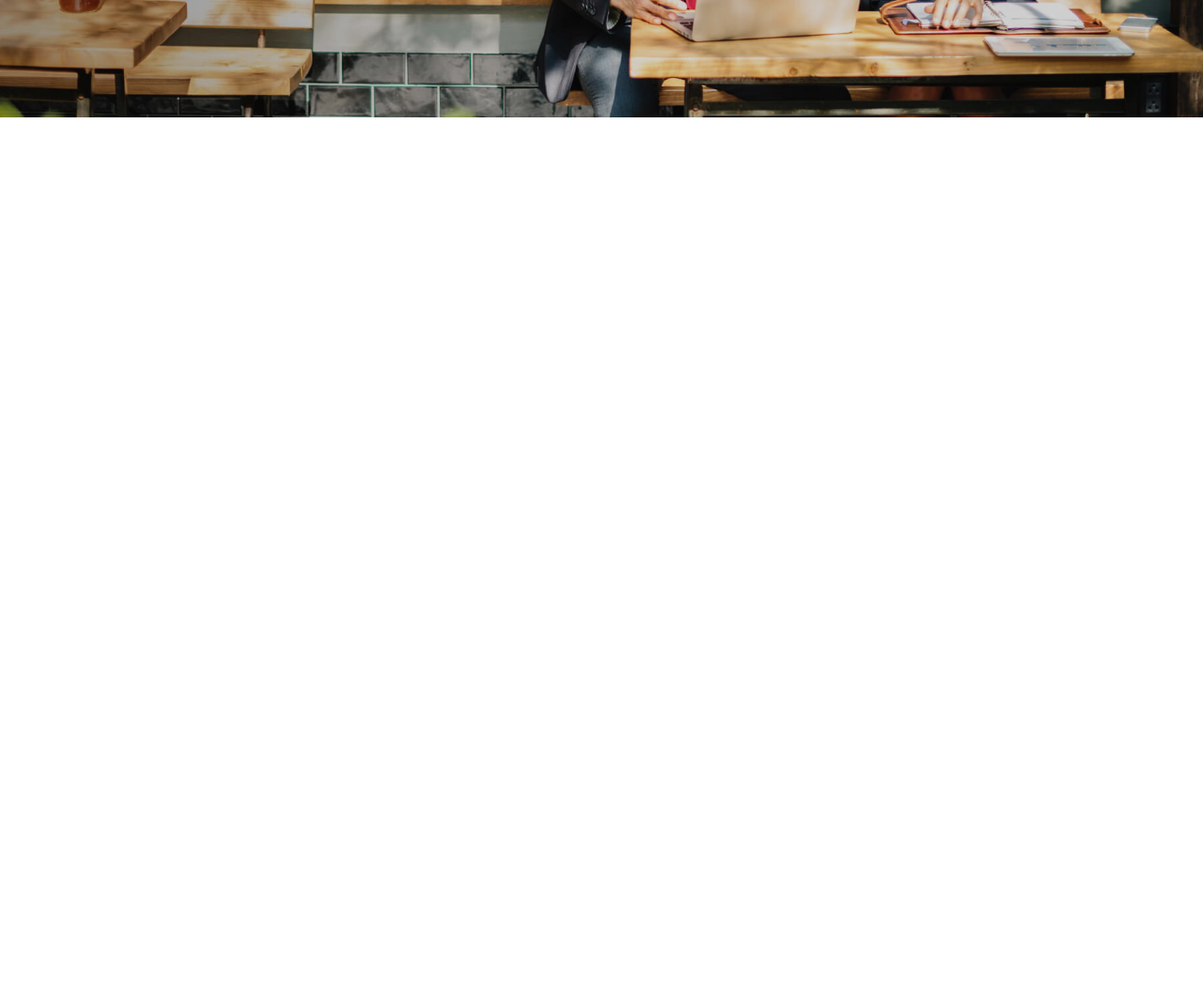
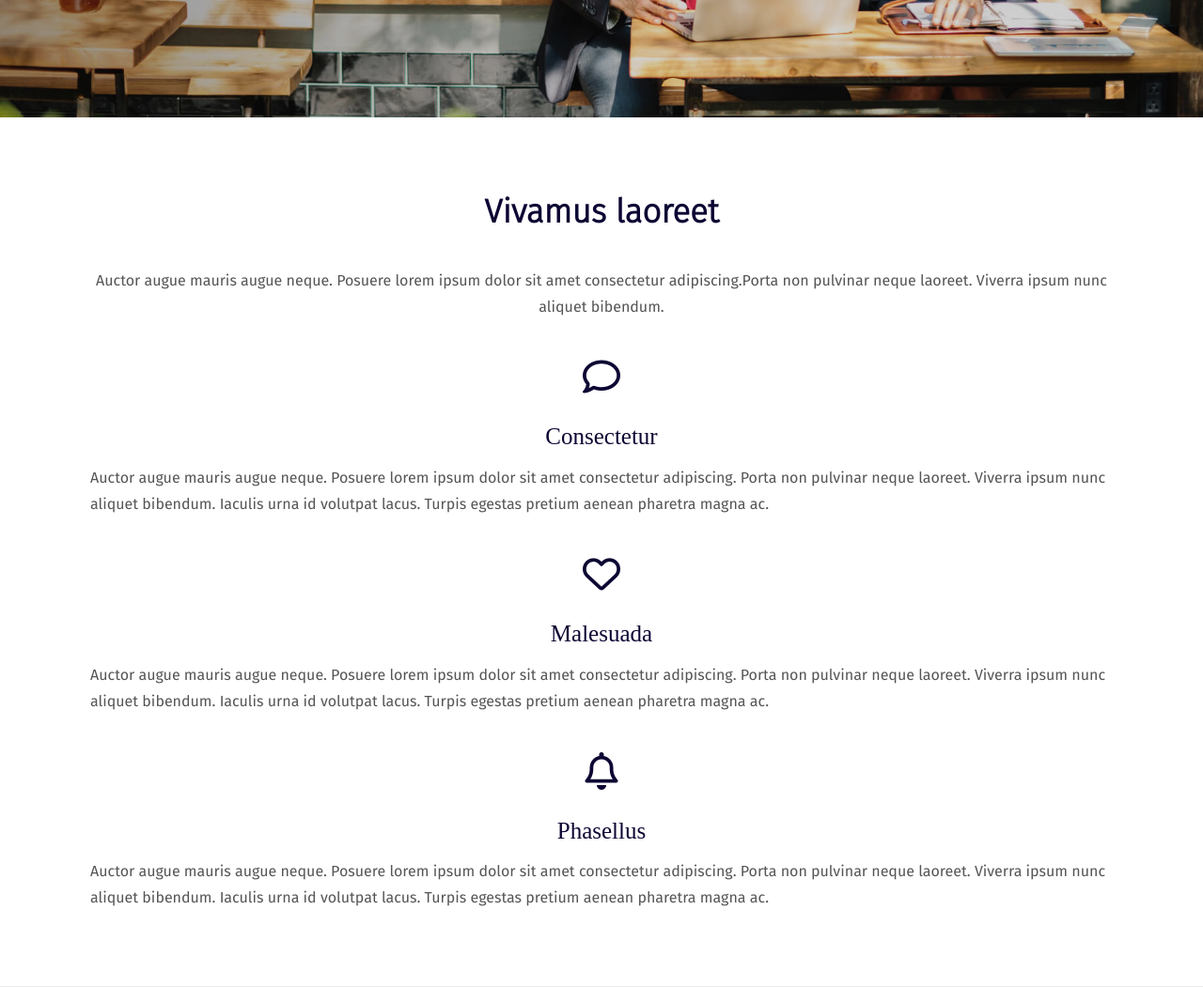
Before and after one commit to juanmoncayo55/bussiness-templated, a plain HTML site: page index.html in a window 1280 px wide. Shown: the part 500-1551 px from the top of the page at 94% size. Before the commit the page ends 800 px from the top, so only its background shows below. Drawn offline with Linux system fonts and the light colour scheme; a web font is replaced by a local one.

Commit message:
Agregando nueva sección de acerca(About), tambien se le agrego un borde inferior al header para visualizarlo mejor.

```diff
--- a/css/styles.css
+++ b/css/styles.css
@@ -69,6 +69,7 @@ img{ max-width: 100%; }
     width: 100%;
     top: 0;
     z-index: 10;
+    border-bottom: 1px solid #ebebeb;
 }
 .header-container{
 	display: flex;
@@ -134,6 +135,40 @@ img{ max-width: 100%; }
     margin: 3rem 0;
     line-height: 2.5rem;
 }
+/* About - valuables */
+.about{
+	padding: 8rem 0;
+	border-bottom: 1px solid #ebebeb;
+}
+.about .title{
+    color: var(--color3);
+    font-size: 3.5rem;
+    font-family: var(--flight);
+}
+.about .description{ margin: 4rem 0;line-height: 2.8rem; }
+.valuables{
+    display: flex;
+    flex-direction: column;
+    gap: 4rem;
+}
+.valuables-item{
+
+}
+.valuables-item i{
+	display: block;
+    font-size: 4rem;
+    color: var(--color3);
+    margin-bottom: 3rem;
+}
+.valuables-item_title{
+    font-family: var(--fmedium);
+    margin: 1.5rem 0;
+    font-size: 2.5rem;
+    color: var(--color3);
+}
+.valuables-item_description{
+line-height: 2.8rem;
+}
 
 /* Media Queries */
 @media (min-width: 780px) {
--- a/index.html
+++ b/index.html
@@ -47,5 +47,28 @@
 			</div>
 		</div>
 	</section>
+	<section class="about">
+		<div class="container">
+			<h2 class="title tcenter">Vivamus laoreet</h2>
+			<p class="description tcenter">Auctor augue mauris augue neque. Posuere lorem ipsum dolor sit amet consectetur adipiscing.Porta non pulvinar neque laoreet. Viverra ipsum nunc aliquet bibendum.</p>
+			<div class="valuables">
+				<div class="valuables-item">
+					<i class="fa-regular fa-comment tcenter"></i>
+					<p class="h3 valuables-item_title tcenter">Consectetur</p>
+					<p class="valuables-item_description">Auctor augue mauris augue neque. Posuere lorem ipsum dolor sit amet consectetur adipiscing. Porta non pulvinar neque laoreet. Viverra ipsum nunc aliquet bibendum. Iaculis urna id volutpat lacus. Turpis egestas pretium aenean pharetra magna ac.</p>
+				</div>
+				<div class="valuables-item">
+					<i class="fa-regular fa-heart tcenter"></i>
+					<p class="h3 valuables-item_title tcenter">Malesuada</p>
+					<p class="valuables-item_description">Auctor augue mauris augue neque. Posuere lorem ipsum dolor sit amet consectetur adipiscing. Porta non pulvinar neque laoreet. Viverra ipsum nunc aliquet bibendum. Iaculis urna id volutpat lacus. Turpis egestas pretium aenean pharetra magna ac.</p>
+				</div>
+				<div class="valuables-item">
+					<i class="fa-regular fa-bell tcenter"></i>
+					<p class="h3 valuables-item_title tcenter">Phasellus</p>
+					<p class="valuables-item_description">Auctor augue mauris augue neque. Posuere lorem ipsum dolor sit amet consectetur adipiscing. Porta non pulvinar neque laoreet. Viverra ipsum nunc aliquet bibendum. Iaculis urna id volutpat lacus. Turpis egestas pretium aenean pharetra magna ac.</p>
+				</div>
+			</div>
+		</div>
+	</section>
 </body>
 </html>
```
